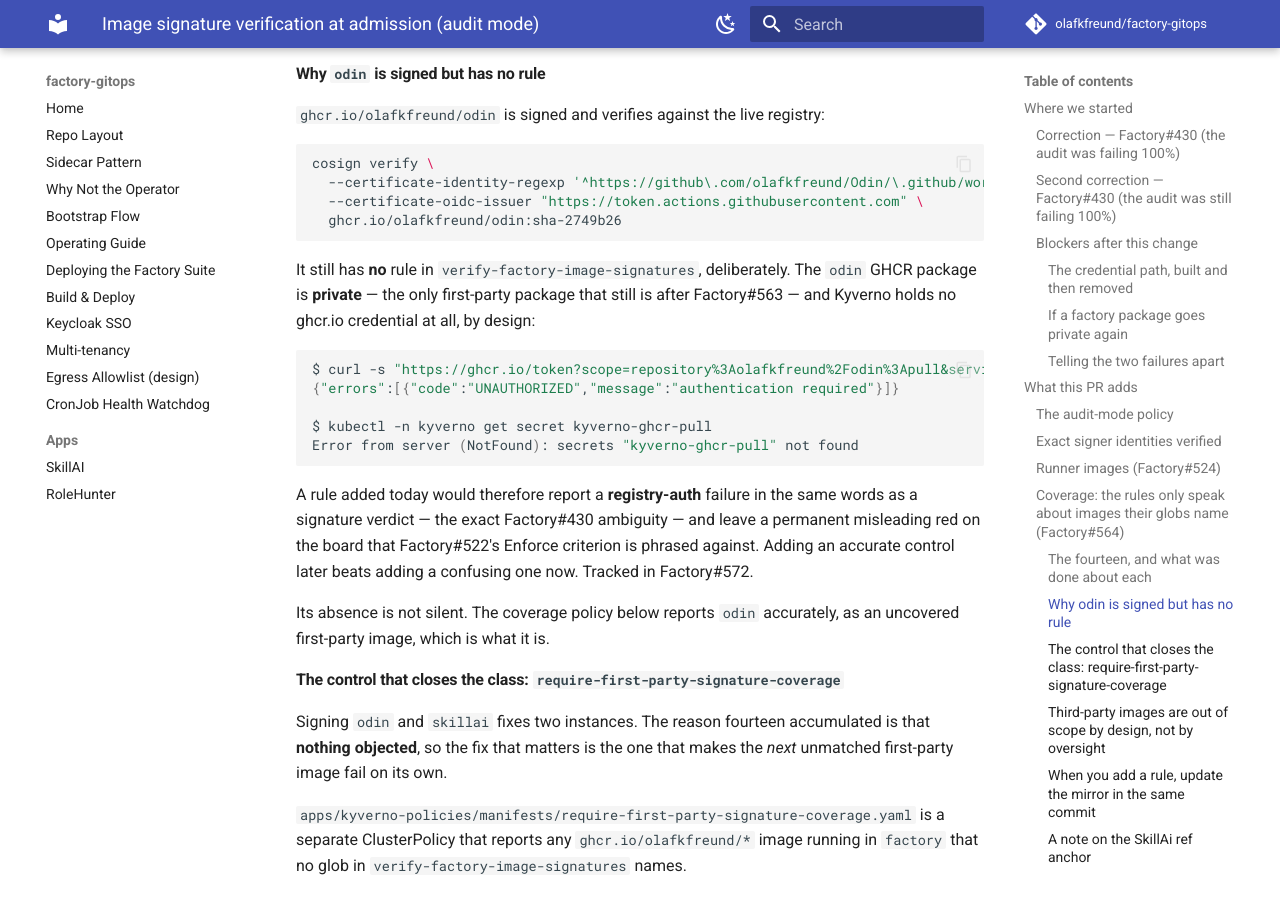
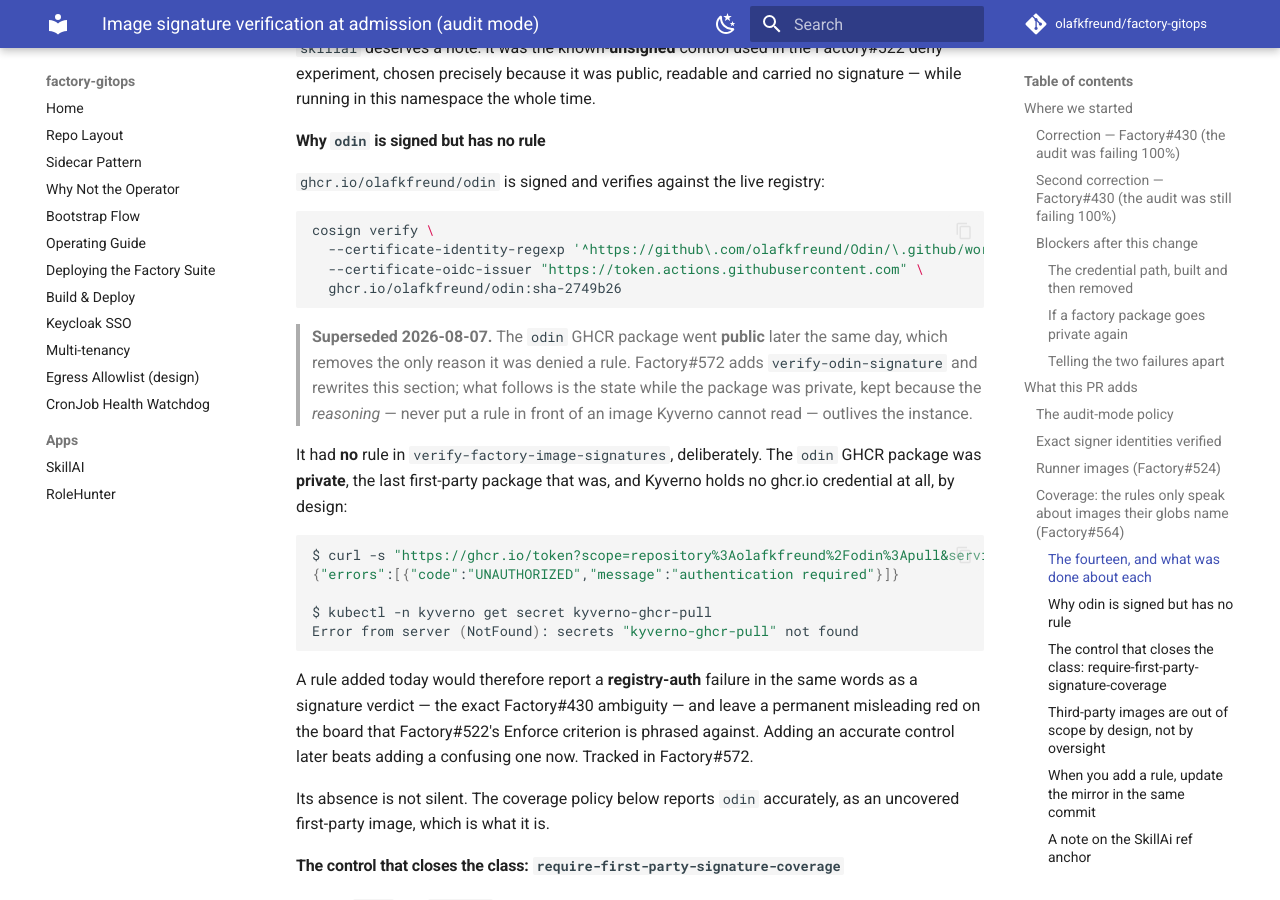
Before and after one commit to olafkfreund/factory-gitops, an MkDocs documentation site: the page built from docs/image-signature-admission.md, in a window 1280 px wide and 900 px high, scrolled down 10036 px. Built offline with MkDocs 1.6.1 and Material for MkDocs 9.7.7, drawn with Linux system fonts in a browser that asks for light colours; comment, search, counter and statistics services are not loaded; some of the changed text lies outside the part shown.

Commit message:
docs(kyverno): odin went public after #563 landed, so two claims are already wrong
PR #177 recorded, correctly at the time, that `odin` was the last private
first-party package -- measured anonymously at 403 roughly an hour before that
PR merged. It answers 200 now. Two statements on main are therefore false:

  "`odin` still does not -- it 403s -- which is why it still has no rule"
  "The `odin` GHCR package is **private** -- the only first-party package
   that still is after Factory#563"

Both are corrected here. Nothing else changes: no policy, no test, no manifest.

DELIBERATELY NOT REWRITTEN: the "Why `odin` is signed but has no rule" section
this doc carries. Factory#572 (factory-gitops#178) adds `verify-odin-signature`
and owns that narrative; rewriting it here would fork it across two PRs and
guess at reasoning that is not mine. It gets a superseded banner pointing at
#572 instead, and the body is left in the past tense rather than deleted --
the reasoning (never put a rule in front of an image Kyverno cannot read, or it
reports the Factory#430 registry-auth ambiguity instead of a verdict) outlives
the instance and is the thing worth keeping.

Refs Factory#563, #572

Co-Authored-By: Claude Opus 5 <noreply@anthropic.com>
Claude-Session: https://claude.ai/code/session_019ZsjwEPE8XX52Pt2f32nQJ

````diff
--- a/docs/image-signature-admission.md
+++ b/docs/image-signature-admission.md
@@ -232,8 +232,11 @@ lost if the cluster is ever recreated.
 
    All eleven runner packages and all five service packages now answer an
    anonymous `ghcr.io/token` request with a token that reads their manifests.
-   `odin` still does not — it 403s — which is why it still has no rule
-   (Factory#572).
+
+   `odin` was still 403ing when this was written and went public later the same
+   day, so **no first-party package is private any more**. That unblocks the
+   rule it was denied — Factory#572, which owns both the rule and the section
+   below.
 
 #### The credential path, built and then removed
 
@@ -464,9 +467,15 @@ cosign verify \
   ghcr.io/olafkfreund/odin:sha-2749b26
 ```
 
-It still has **no** rule in `verify-factory-image-signatures`, deliberately. The
-`odin` GHCR package is **private** — the only first-party package that still is
-after Factory#563 — and Kyverno holds no ghcr.io credential at all, by design:
+> **Superseded 2026-08-07.** The `odin` GHCR package went **public** later the
+> same day, which removes the only reason it was denied a rule. Factory#572 adds
+> `verify-odin-signature` and rewrites this section; what follows is the state
+> while the package was private, kept because the *reasoning* — never put a rule
+> in front of an image Kyverno cannot read — outlives the instance.
+
+It had **no** rule in `verify-factory-image-signatures`, deliberately. The
+`odin` GHCR package was **private**, the last first-party package that was, and
+Kyverno holds no ghcr.io credential at all, by design:
 
 ```bash
 $ curl -s "https://ghcr.io/token?scope=repository%3Aolafkfreund%2Fodin%3Apull&service=ghcr.io"
````
